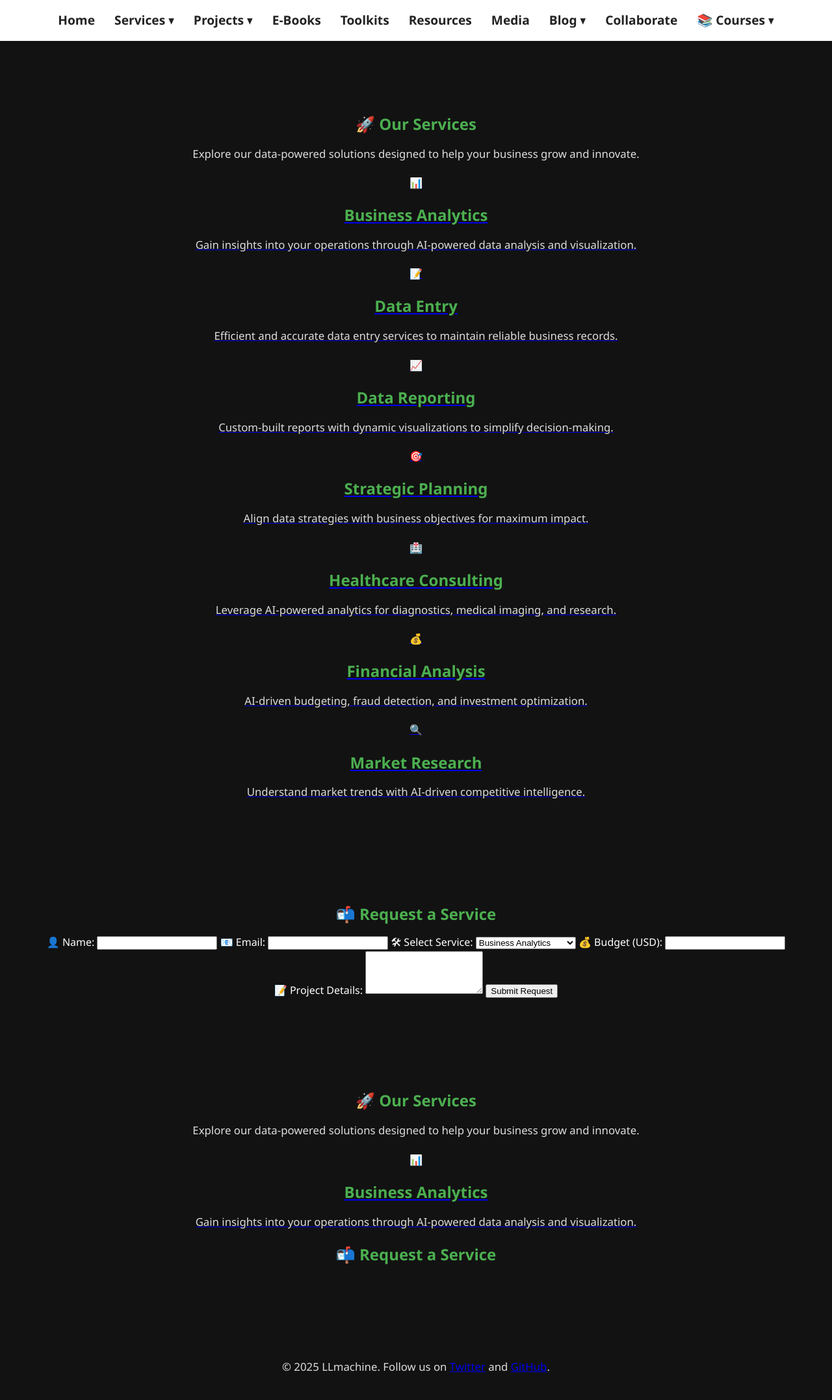
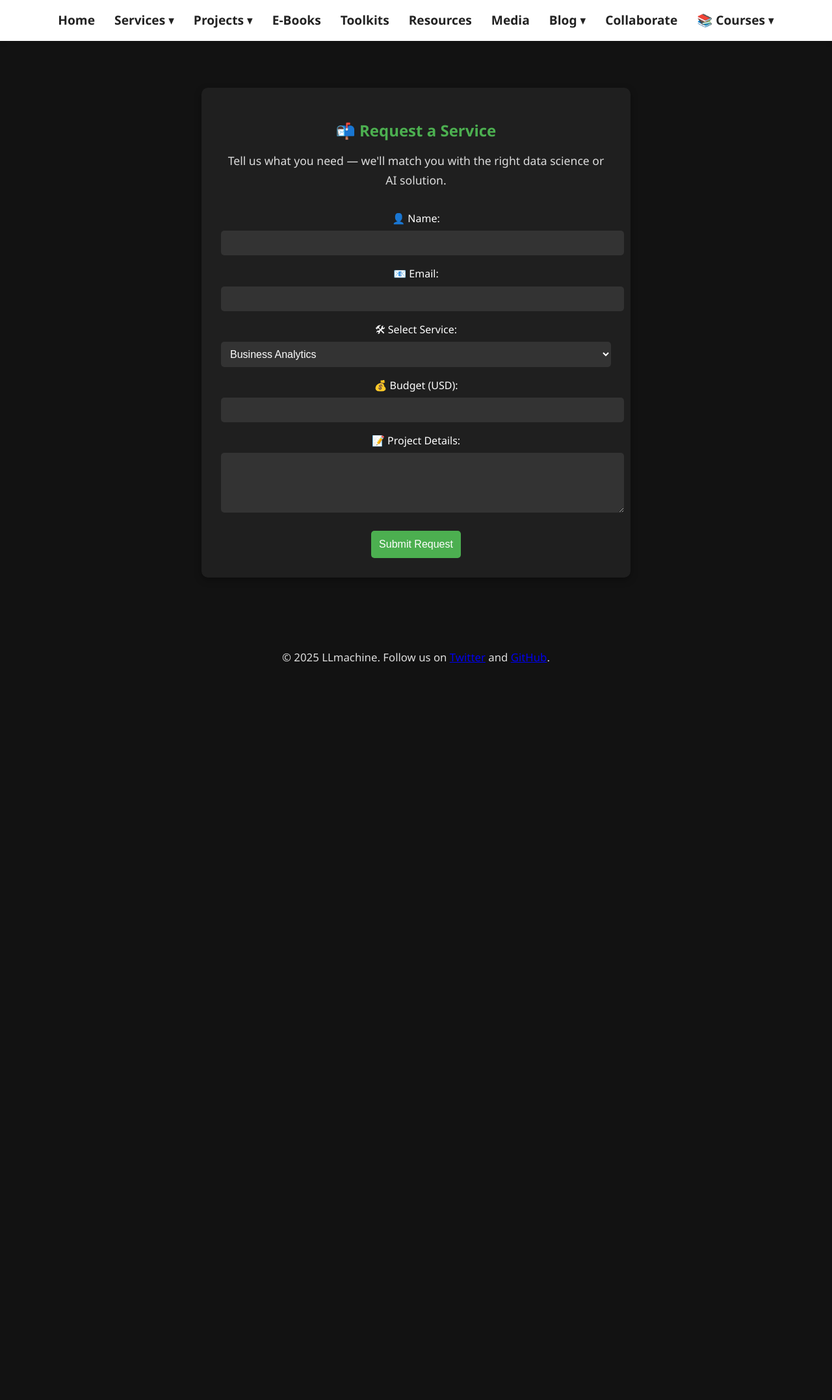
Before and after one commit to DataForSolution/DataForSolution.github.io, a Jekyll site: the page built from services.html, in a window 1280 px wide. Shown: the whole page at 65% size. Built offline with Jekyll 4.4.1, drawn with Linux system fonts in a browser that asks for light colours; after the commit the page ends 1063 px from its top, so only the background shows below that.

Commit message:
Refactor services page to request-only layout and add dropdown links to navigation

```diff
--- a/_includes/navigation.html
+++ b/_includes/navigation.html
@@ -15,7 +15,19 @@
    <li class="dropdown">
   <a href="#">Services ▾</a>
   <ul class="dropdown-menu">
-    <li><a href="{{ '/services/' | relative_url }}">💼 All Services</a></li>
+    <li class="dropdown">
+  <a href="{{ '/services/' | relative_url }}">Services ▾</a>
+  <ul class="dropdown-menu">
+    <li><a href="{{ '/services/business-analytics/' | relative_url }}">📊 Business Analytics</a></li>
+    <li><a href="{{ '/services/data-entry/' | relative_url }}">📝 Data Entry</a></li>
+    <li><a href="{{ '/services/data-reporting/' | relative_url }}">📈 Data Reporting</a></li>
+    <li><a href="{{ '/services/strategic-planning/' | relative_url }}">🎯 Strategic Planning</a></li>
+    <li><a href="{{ '/services/healthcare-consulting/' | relative_url }}">🏥 Healthcare Consulting</a></li>
+    <li><a href="{{ '/services/financial-analysis/' | relative_url }}">💰 Financial Analysis</a></li>
+    <li><a href="{{ '/services/market-research/' | relative_url }}">🔍 Market Research</a></li>
+  </ul>
+</li>
+
     <li><a href="{{ '/certifications/' | relative_url }}">🎓 Certifications</a></li>
     <li><a href="{{ '/certification-services/' | relative_url }}">📘 Certification Prep Services</a></li>
 
--- a/services.html
+++ b/services.html
@@ -4,50 +4,10 @@ title: "Services"
 permalink: /services/
 ---
 
-<section id="services-overview">
-  <h1>🚀 Our Services</h1>
-  <p class="intro">Explore our data-powered solutions designed to help your business grow and innovate.</p>
-  <div class="service-grid">
-    <a href="/services/business-analytics/" class="service-card">
-      <div class="emoji">📊</div>
-      <h2>Business Analytics</h2>
-      <p>Gain insights into your operations through AI-powered data analysis and visualization.</p>
-    </a>
-    <a href="/services/data-entry/" class="service-card">
-      <div class="emoji">📝</div>
-      <h2>Data Entry</h2>
-      <p>Efficient and accurate data entry services to maintain reliable business records.</p>
-    </a>
-    <a href="/services/data-reporting/" class="service-card">
-      <div class="emoji">📈</div>
-      <h2>Data Reporting</h2>
-      <p>Custom-built reports with dynamic visualizations to simplify decision-making.</p>
-    </a>
-    <a href="/services/strategic-planning/" class="service-card">
-      <div class="emoji">🎯</div>
-      <h2>Strategic Planning</h2>
-      <p>Align data strategies with business objectives for maximum impact.</p>
-    </a>
-    <a href="/services/healthcare-consulting/" class="service-card">
-      <div class="emoji">🏥</div>
-      <h2>Healthcare Consulting</h2>
-      <p>Leverage AI-powered analytics for diagnostics, medical imaging, and research.</p>
-    </a>
-    <a href="/services/financial-analysis/" class="service-card">
-      <div class="emoji">💰</div>
-      <h2>Financial Analysis</h2>
-      <p>AI-driven budgeting, fraud detection, and investment optimization.</p>
-    </a>
-    <a href="/services/market-research/" class="service-card">
-      <div class="emoji">🔍</div>
-      <h2>Market Research</h2>
-      <p>Understand market trends with AI-driven competitive intelligence.</p>
-    </a>
-  </div>
-</section>
+<section id="services-request">
+  <h1>📬 Request a Service</h1>
+  <p class="intro">Tell us what you need — we'll match you with the right data science or AI solution.</p>
 
-<section id="service-request">
-  <h2>📬 Request a Service</h2>
   <form action="/request-submitted.html" method="GET" id="service-request-form">
     <label for="name">👤 Name:</label>
     <input type="text" id="name" name="name" required>
@@ -74,32 +34,52 @@ permalink: /services/
 
     <button type="submit">Submit Request</button>
   </form>
-  <div id="submission-message" style="display: none; margin-top: 10px;"></div>
 </section>
-<section id="services-overview">
-  <h1>🚀 Our Services</h1>
-  <p class="intro">Explore our data-powered solutions designed to help your business grow and innovate.</p>
 
-  <div class="services-content-wrapper">
+<style>
+  #services-request {
+    max-width: 600px;
+    margin: 40px auto;
+    padding: 30px;
+    background: #1f1f1f;
+    border-radius: 10px;
+    color: white;
+    box-shadow: 0 4px 12px rgba(0,0,0,0.3);
+  }
 
-    <!-- Service Cards -->
-    <div class="service-grid">
-      <!-- Service Cards here -->
-      <a href="/services/business-analytics/" class="service-card">
-        <div class="emoji">📊</div>
-        <h2>Business Analytics</h2>
-        <p>Gain insights into your operations through AI-powered data analysis and visualization.</p>
-      </a>
-      <!-- Repeat for other services... -->
-    </div>
+  #services-request .intro {
+    text-align: center;
+    font-size: 1.1em;
+    margin-bottom: 30px;
+  }
 
-    <!-- Request Form -->
-    <div id="service-request">
-      <h2>📬 Request a Service</h2>
-      <form action="/request-submitted.html" method="GET">
-        <!-- Form Fields... -->
-      </form>
-    </div>
+  form label {
+    display: block;
+    margin: 15px 0 5px;
+  }
 
-  </div>
-</section>
+  form input, form select, form textarea {
+    width: 100%;
+    padding: 10px;
+    border-radius: 5px;
+    border: none;
+    background: #333;
+    color: white;
+    font-size: 1em;
+  }
+
+  form button {
+    margin-top: 20px;
+    padding: 12px;
+    background: #4CAF50;
+    border: none;
+    border-radius: 5px;
+    color: white;
+    font-size: 1em;
+    cursor: pointer;
+  }
+
+  form button:hover {
+    background: #3e8e41;
+  }
+</style>
```
